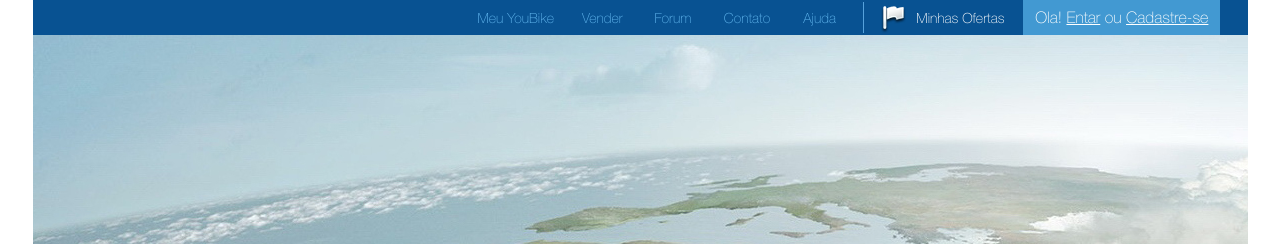
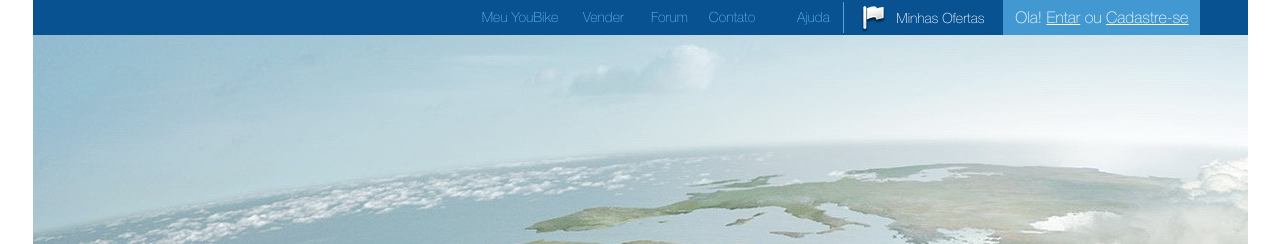
Before and after one commit to nata2283/nata2283.github.io, a plain HTML site: page task5/index.html in a window 1280 px wide. Shown: the top 244 px of the page. Drawn offline with Linux system fonts and the light colour scheme.

Commit message:
Update style.css

```diff
--- a/task5/style.css
+++ b/task5/style.css
@@ -43,28 +43,28 @@ body {
 
 .top-menu li {
     display: inline-block;
-    padding-top: 10px;
 }
 
 .top-menu a {
     color:#60b5ed;
     font-size: 14px;
+    line-height: 35px;
     text-decoration: none;
 }
 
 .bike {
     width: 95px;
-    padding-left: 5px;
+    text-align: center;
 }
 
 .vender {
     width: 63px;
-    padding-left: 5px;
+    text-align: center;
 }
 
 .forum {
     width: 60px;
-    padding-left: 5px;
+     text-align: center;
 }
 
 .cont {
@@ -74,22 +74,18 @@ body {
 
 .ajuda {
     width: 60px;
-    padding-left: 5px;
+     text-align: center;
 }
 
-.top-menu li:hover {
-
+.top-menu a:hover {
+    display: block;
+     height: 35px;
+   /* padding-left: 3px;*/
     background: #4eabda;
-    height: 25px;
     font-weight: bold;
       color: #fff;
 }
 
-.top-menu a:hover {
-
-    font-weight: bold;
-      color: #fff;
-}
 
 .right-menu {
      display: inline-block;
```
